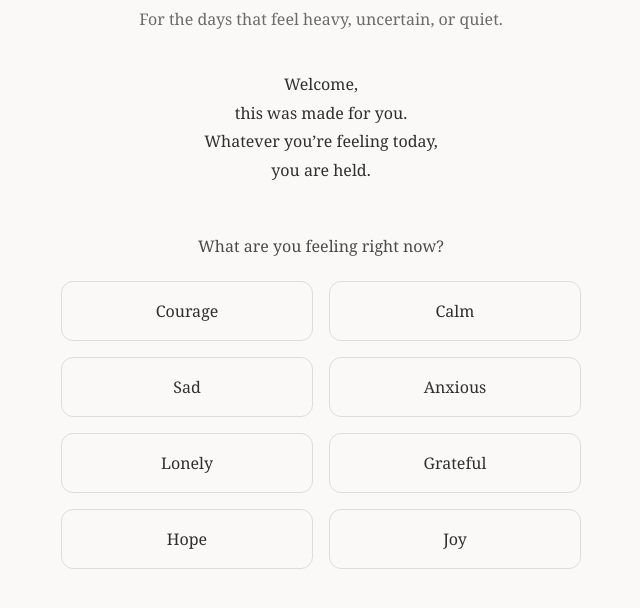
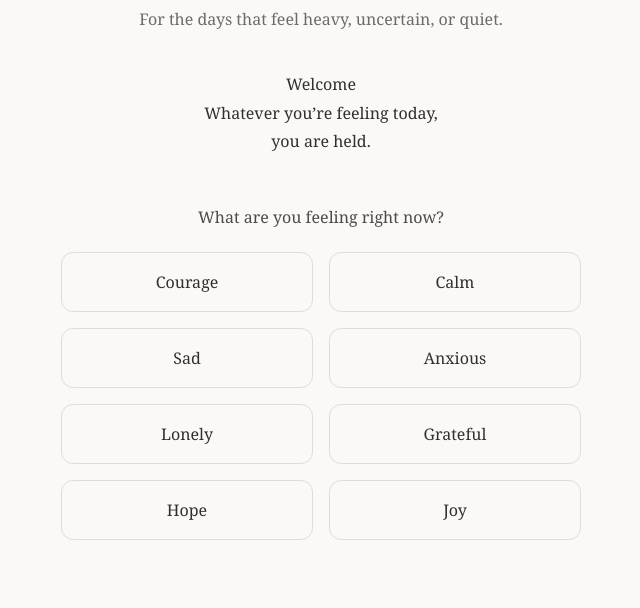
Before and after one commit to luna-matt/quiet-place, a plain HTML site: page index.html in a window 1280 px wide. Shown: the part 166-774 px from the top of the page, without its empty margins (319-959 px from the left). Drawn offline with Linux system fonts and the light colour scheme.

Commit message:
Update index.html

```diff
--- a/index.html
+++ b/index.html
@@ -15,8 +15,7 @@
     </p>
 
     <p class="note">
-      Welcome,<br>
-      this was made for you.<br>
+      Welcome<br>
       Whatever you’re feeling today,<br>
       you are held.
     </p>
```
